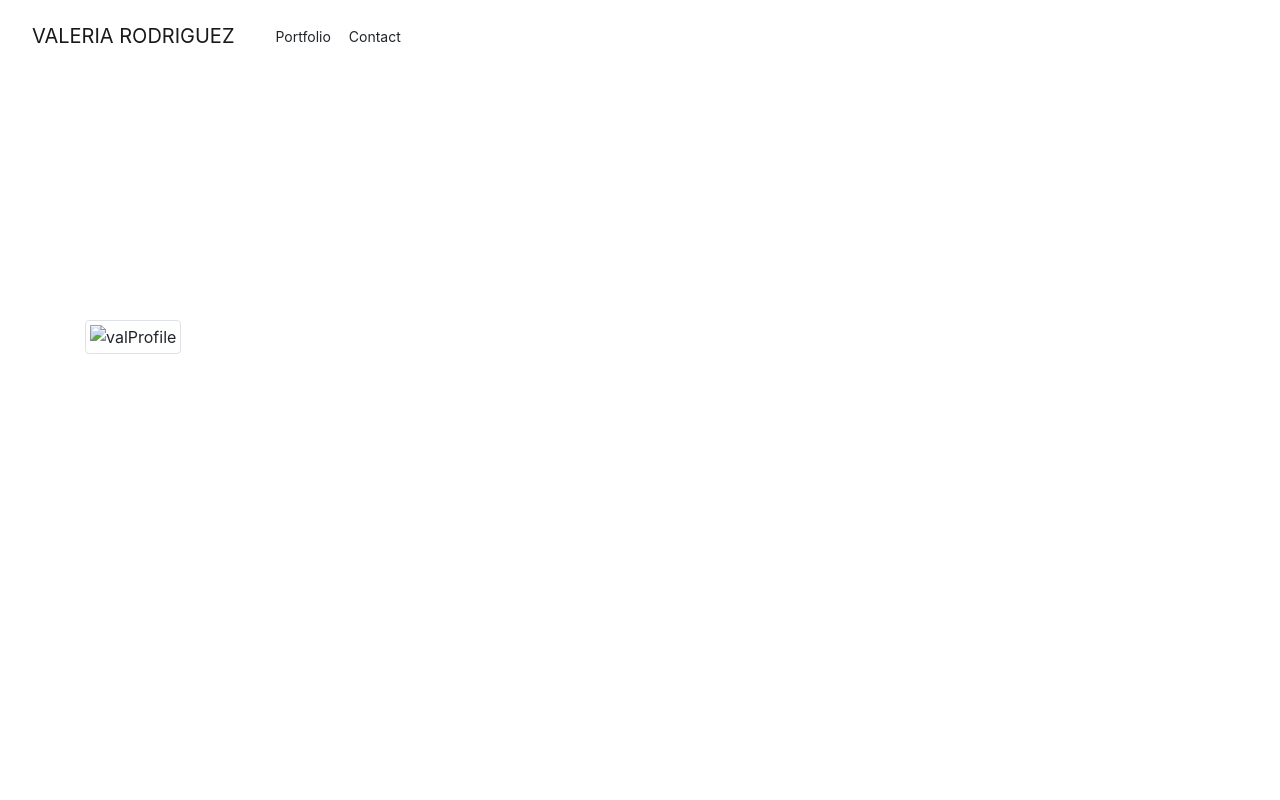
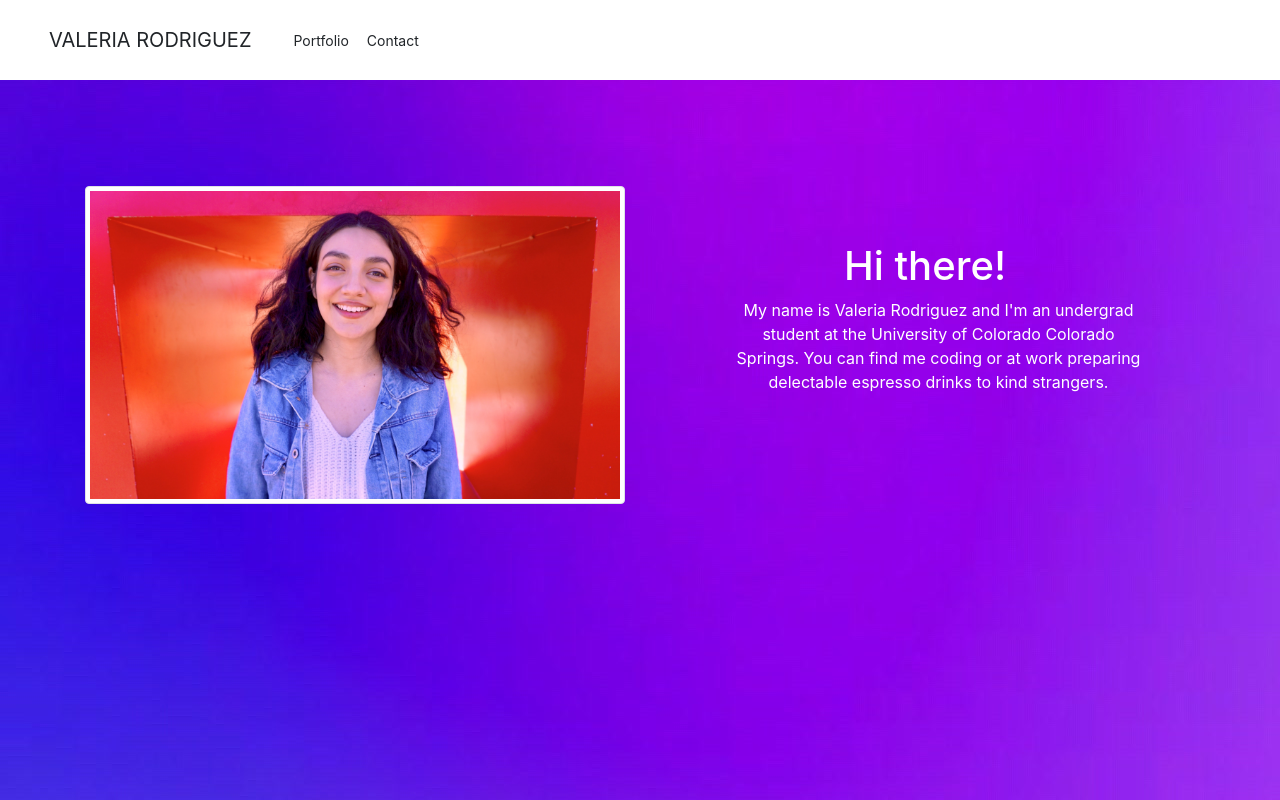
Before and after one commit to librarylilou/02-homeowrk, a plain HTML site: page index.html in a window 1280 px wide. Drawn offline with nearby package versions, Linux system fonts and the light colour scheme; files that its build step writes are made by us from their sources.

Commit message:
buttons work :D

```diff
--- a/css/index.css
+++ b/index.css
@@ -1,7 +1,7 @@
 
 body{
 
-    background-image: url("./bg-imgs/gradientPinkBlue.jpg");
+    background-image: url("./imgs/gradientPinkBlue.jpg");
 
 }
 .greeting{
--- a/html/index.html
+++ b/index.html
@@ -10,7 +10,7 @@
   <!-- Bootstrap CSS -->
   <link rel="stylesheet" href="https://cdn.jsdelivr.net/npm/bootstrap@4.5.3/dist/css/bootstrap.min.css" />
   <link rel="stylesheet" href="./index.css" />
-  <link id= "#contactPage" rel="contact" href="contact.html"/>
+
   <title>Valeria's Bio</title>
 </head>
 
@@ -19,10 +19,10 @@
     <form class="form-inline">
       <!-- As a link -->
       <nav class="navbar navbar-light">
-        <a class="navbar-brand" href="#indexPage">VALERIA RODRIGUEZ</a>
+        <a onclick="window.location.href='./index.html';" class="btn btn-lg" class="navbar-brand" href="#indexPage">VALERIA RODRIGUEZ</a>
       </nav>
-      <button class="btn btn-sm " type="button" href="#portfolioPage">Portfolio</button>
-      <button class="btn btn-sm " type="button" href="#contactPage">Contact</button>
+      <button onclick="window.location.href='./portfolio.html';" class="btn btn-sm " type="button" >Portfolio</button>
+      <button onclick="window.location.href='./contact.html';" class="btn btn-sm " type="button" >Contact</button>
 
     </form>
     </nav>
@@ -32,7 +32,7 @@
   <div class="container">
     <div class="row">
       <div class="col align-self-center">
-        <img src="./imgs/valSmile.jpeg" class="img-thumbnail" alt="valProfile">
+        <img src="imgs/valSmile.jpeg" class="img-thumbnail" alt="valProfile">
       </div>
       <div class="col align-self-center">
         <h1 class="greeting">Hi there!
```
Also changed, not shown: contact.html (renamed from html/contact.html, +5 -5 lines), portfolio.html (renamed from html/portfolio.html, +4 -4 lines), contact.css (renamed from css/contact.css).
